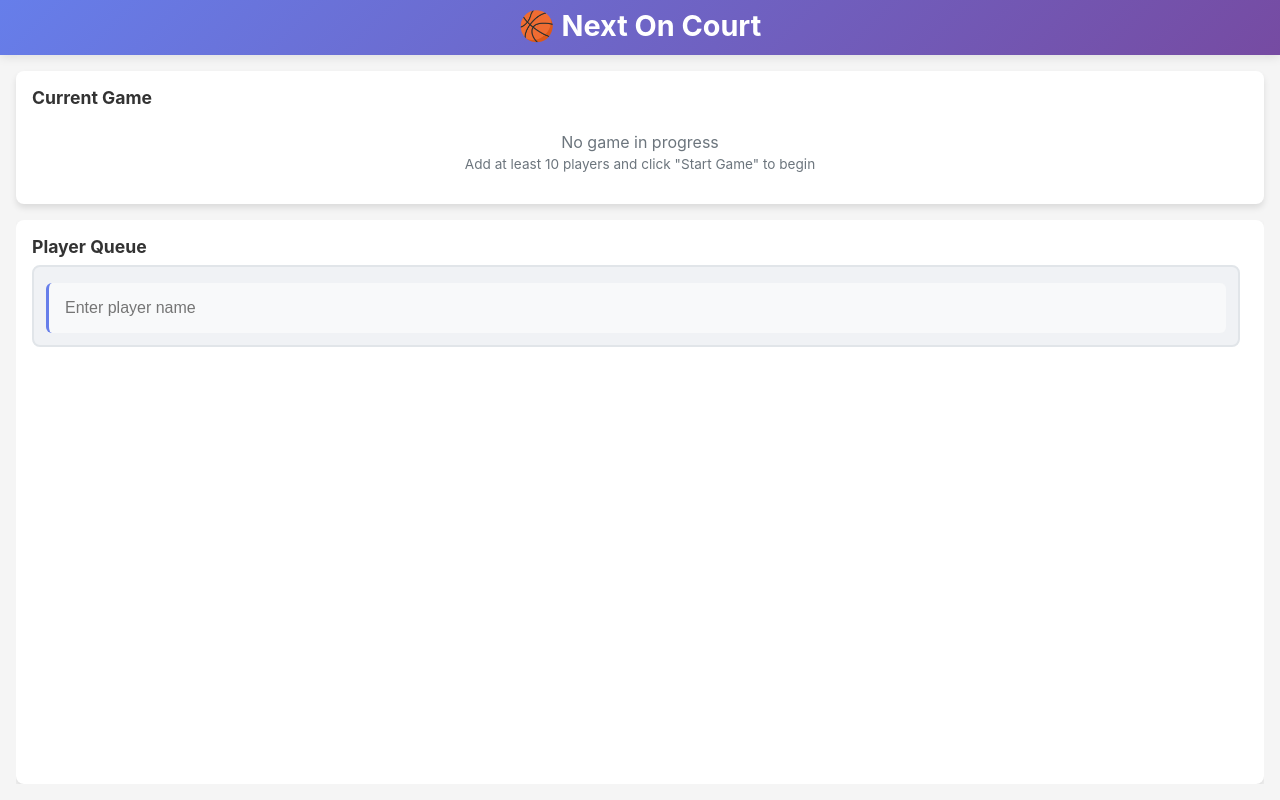
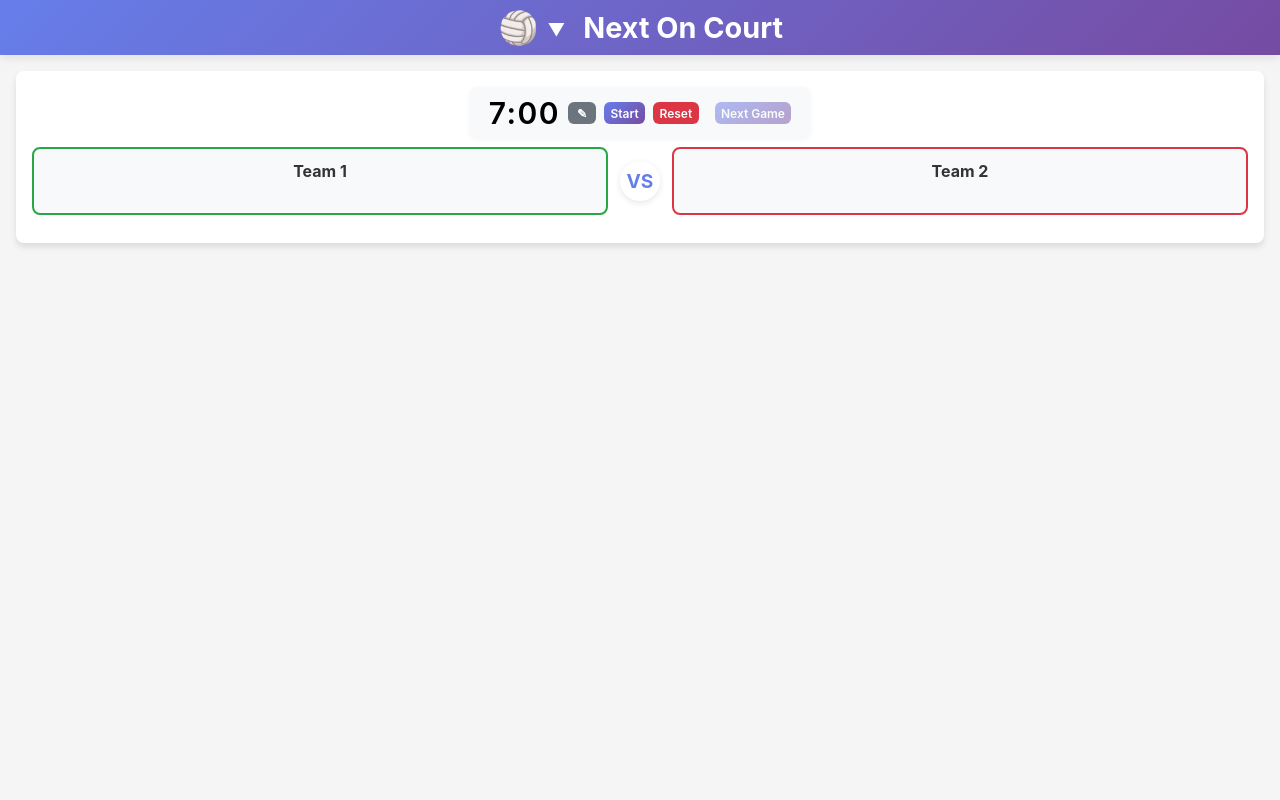
Before and after one commit to jkawakami/NextOnCourt, a React (Create React App) app: page /vball in a window 1280 px wide. Built offline with nearby package versions, Linux system fonts and the light colour scheme.

Commit message:
create a second page for volleyball, with initial code identical to the basketball page

```diff
--- a/package.json
+++ b/package.json
@@ -9,6 +9,7 @@
     "@testing-library/user-event": "^13.5.0",
     "react": "^19.1.0",
     "react-dom": "^19.1.0",
+    "react-router-dom": "^6.30.1",
     "react-scripts": "5.0.1",
     "web-vitals": "^2.1.4"
   },
--- a/src/App.css
+++ b/src/App.css
@@ -900,3 +900,56 @@ body {
 .player-item.alt-bg {
   background: #fefefe;
 }
+
+.sport-header-wrapper {
+  position: relative;
+  display: inline-block;
+}
+
+.sport-emoji-dropdown {
+  cursor: pointer;
+  font-size: 2rem;
+  margin-right: 10px;
+  user-select: none;
+  vertical-align: middle;
+  border-radius: 8px;
+  padding: 0.1rem 0.5rem 0.1rem 0.1rem;
+  transition: background 0.18s;
+}
+.sport-emoji-dropdown:focus, .sport-emoji-dropdown:hover {
+  background: #f0f2f5;
+  outline: none;
+}
+
+.sport-emoji-menu {
+  position: absolute;
+  left: 0;
+  top: 110%;
+  background: white;
+  border: 1px solid #e1e5e9;
+  border-radius: 8px;
+  box-shadow: 0 2px 16px rgba(0,0,0,0.18);
+  z-index: 9999;
+  min-width: 160px;
+  padding: 0.2rem 0;
+  display: flex;
+  flex-direction: column;
+}
+
+.sport-emoji-item {
+  font-size: 1.5rem;
+  padding: 0.5rem 1.2rem;
+  background: none;
+  border: none;
+  width: 100%;
+  text-align: left;
+  cursor: pointer;
+  color: #333;
+  border-radius: 0;
+  transition: background 0.18s, color 0.18s;
+}
+.sport-emoji-item:hover, .sport-emoji-item:focus {
+  background: #f0f2f5;
+  color: #222;
+  outline: none;
+}
--- a/src/App.js
+++ b/src/App.js
@@ -1,8 +1,55 @@
 import React, { useState, useEffect } from 'react';
+import { BrowserRouter as Router, Routes, Route, useNavigate, useLocation } from 'react-router-dom';
 import './App.css';
 import PlayerQueue from './components/PlayerQueue';
 import TeamDisplay from './components/TeamDisplay';
 import AddPlayerForm from './components/AddPlayerForm';
+import BasketballPage from './components/BasketballPage';
+import VolleyballPage from './components/VolleyballPage';
+
+function SportHeader() {
+  const navigate = useNavigate();
+  const location = useLocation();
+  const [open, setOpen] = React.useState(false);
+  const currentSport = location.pathname === '/vball' ? '🏐' : '🏀';
+
+  const handleSelect = (sport) => {
+    setOpen(false);
+    if (sport === '🏀') navigate('/');
+    else if (sport === '🏐') navigate('/vball');
+  };
+
+  React.useEffect(() => {
+    if (!open) return;
+    const handleClick = (e) => {
+      setOpen(false);
+    };
+    document.addEventListener('mousedown', handleClick);
+    return () => document.removeEventListener('mousedown', handleClick);
+  }, [open]);
+
+  return (
+    <header className="App-header">
+      <div className="sport-header-wrapper" style={{ position: 'relative', display: 'inline-block' }}>
+        <span
+          className="sport-emoji-dropdown"
+          style={{ cursor: 'pointer', fontSize: '2rem', marginRight: 10, userSelect: 'none', verticalAlign: 'middle' }}
+          onClick={e => { e.stopPropagation(); setOpen((o) => !o); }}
+          tabIndex={0}
+        >
+          {currentSport} <span style={{ fontSize: '1.1rem', verticalAlign: 'middle' }}>▼</span>
+        </span>
+        {open && (
+          <div className="sport-emoji-menu" style={{ position: 'absolute', left: 0, top: '110%', background: 'white', border: '1px solid #e1e5e9', borderRadius: 8, boxShadow: '0 2px 16px rgba(0,0,0,0.18)', zIndex: 9999, minWidth: 80 }}>
+            <button className="sport-emoji-item" style={{ fontSize: '1.5rem', padding: '0.5rem 1.2rem', background: 'none', border: 'none', width: '100%', textAlign: 'left', cursor: 'pointer' }} onClick={() => handleSelect('🏀')}>🏀 Basketball</button>
+            <button className="sport-emoji-item" style={{ fontSize: '1.5rem', padding: '0.5rem 1.2rem', background: 'none', border: 'none', width: '100%', textAlign: 'left', cursor: 'pointer' }} onClick={() => handleSelect('🏐')}>🏐 Volleyball</button>
+          </div>
+        )}
+      </div>
+      <span style={{ fontWeight: 700, fontSize: '1.8rem', verticalAlign: 'middle' }}>Next On Court</span>
+    </header>
+  );
+}
 
 function App() {
   const [players, setPlayers] = useState([]);
@@ -77,38 +124,17 @@ function App() {
   const firstGamePlayed = players.some(p => p.gamesPlayed > 0);
 
   return (
-    <div className="App">
-      <header className="App-header">
-        <h1>🏀 Next On Court</h1>
-      </header>
-
+    <Router>
+      <SportHeader />
       <main className="App-main">
         <div className="container">
-          <div className="top-section">
-            <TeamDisplay
-              teams={currentTeams}
-              gameInProgress={players.length >= 10}
-              onNextGame={endGame}
-              nextGameDisabled={players.length < 10}
-              players={players}
-            />
-          </div>
-
-          <div className="bottom-section">
-            <div className="left-panel">
-              <PlayerQueue
-                players={players}
-                onRemovePlayer={removePlayer}
-                onMoveUp={movePlayerUp}
-                onMoveDown={movePlayerDown}
-                onReorderPlayers={reorderPlayers}
-                firstGamePlayed={firstGamePlayed}
-              />
-            </div>
-          </div>
+          <Routes>
+            <Route path="/" element={<BasketballPage />} />
+            <Route path="/vball" element={<VolleyballPage />} />
+          </Routes>
         </div>
       </main>
-    </div>
+    </Router>
   );
 }
 
--- /dev/null
+++ b/src/components/BasketballPage.js
@@ -0,0 +1,106 @@
+import React, { useState, useEffect } from 'react';
+import TeamDisplay from './TeamDisplay';
+import PlayerQueue from './PlayerQueue';
+
+function BasketballPage() {
+  const [players, setPlayers] = useState([]);
+
+  // Load players from localStorage on component mount
+  useEffect(() => {
+    const savedPlayers = localStorage.getItem('basketballPlayers');
+    if (savedPlayers) {
+      setPlayers(JSON.parse(savedPlayers));
+    }
+  }, []);
+
+  // Save players to localStorage whenever players state changes
+  useEffect(() => {
+    localStorage.setItem('basketballPlayers', JSON.stringify(players));
+  }, [players]);
+
+  const addPlayer = (playerName) => {
+    if (playerName.trim() && !players.find(p => p.name.toLowerCase() === playerName.toLowerCase())) {
+      const newPlayer = {
+        id: Date.now(),
+        name: playerName.trim(),
+        gamesPlayed: 0
+      };
+      setPlayers([...players, newPlayer]);
+    }
+  };
+
+  const removePlayer = (playerId) => {
+    setPlayers(players.filter(p => p.id !== playerId));
+  };
+
+  const movePlayerUp = (playerId) => {
+    const playerIndex = players.findIndex(p => p.id === playerId);
+    if (playerIndex > 0) {
+      const newPlayers = [...players];
+      [newPlayers[playerIndex], newPlayers[playerIndex - 1]] = [newPlayers[playerIndex - 1], newPlayers[playerIndex]];
+      setPlayers(newPlayers);
+    }
+  };
+
+  const movePlayerDown = (playerId) => {
+    const playerIndex = players.findIndex(p => p.id === playerId);
+    if (playerIndex < players.length - 1) {
+      const newPlayers = [...players];
+      [newPlayers[playerIndex], newPlayers[playerIndex + 1]] = [newPlayers[playerIndex + 1], newPlayers[playerIndex]];
+      setPlayers(newPlayers);
+    }
+  };
+
+  const endGame = () => {
+    if (players.length >= 10) {
+      const team1Players = players.slice(0, 5);
+      const team2Players = players.slice(5, 10);
+      const rest = players.slice(10);
+      // Update games played for both teams
+      const updatedTeam1Players = team1Players.map(p => ({ ...p, gamesPlayed: p.gamesPlayed + 1 }));
+      const updatedTeam2Players = team2Players.map(p => ({ ...p, gamesPlayed: p.gamesPlayed + 1 }));
+      setPlayers([...updatedTeam2Players, ...rest, ...updatedTeam1Players]);
+    }
+  };
+
+  const reorderPlayers = (newPlayers) => {
+    setPlayers(newPlayers);
+  };
+
+  // Always compute current teams from the first 10 players, even if fewer than 10
+  const currentTeams = {
+    team1: players.slice(0, 5),
+    team2: players.slice(5, 10)
+  };
+
+  // Determine if the first game has been played
+  const firstGamePlayed = players.some(p => p.gamesPlayed > 0);
+
+  return (
+    <>
+      <div className="top-section">
+        <TeamDisplay
+          teams={currentTeams}
+          gameInProgress={true}
+          onNextGame={endGame}
+          nextGameDisabled={players.length < 10}
+          players={players}
+        />
+      </div>
+      <div className="bottom-section">
+        <div className="left-panel">
+          <PlayerQueue
+            players={players}
+            onRemovePlayer={removePlayer}
+            onMoveUp={movePlayerUp}
+            onMoveDown={movePlayerDown}
+            onReorderPlayers={reorderPlayers}
+            firstGamePlayed={firstGamePlayed}
+          />
+        </div>
+      </div>
+    </>
+  );
+}
+
+export default BasketballPage;
--- a/src/components/PlayerQueue.js
+++ b/src/components/PlayerQueue.js
@@ -1,7 +1,7 @@
 import React, { useState, useEffect, useRef } from 'react';
 import AddPlayerForm from './AddPlayerForm';
 
-const PlayerQueue = ({ players, onRemovePlayer, onMoveUp, onMoveDown, onReorderPlayers }) => {
+const PlayerQueue = ({ players, onRemovePlayer, onMoveUp, onMoveDown, onReorderPlayers, firstGamePlayed }) => {
   const [draggedPlayer, setDraggedPlayer] = useState(null);
   const [dragOverPlayer, setDragOverPlayer] = useState(null);
   const [playerToRemove, setPlayerToRemove] = useState(null);
@@ -185,7 +185,7 @@ const PlayerQueue = ({ players, onRemovePlayer, onMoveUp, onMoveDown, onReorderP
                         <span className={`player-number ${compactMode !== 'normal' ? compactMode : ''}`}>{globalIndex + 1}</span>
                         <span className={`player-name ${compactMode !== 'normal' ? compactMode : ''}`}>
                           {player.name}
-                          {player.gamesPlayed === 0 && (
+                          {firstGamePlayed && player.gamesPlayed === 0 && (
                             <span title="Hasn't played yet" style={{marginLeft: 4}}>✨</span>
                           )}
                         </span>
--- a/src/components/TeamDisplay.js
+++ b/src/components/TeamDisplay.js
@@ -78,18 +78,6 @@ const TeamDisplay = ({ teams, gameInProgress, onNextGame, nextGameDisabled, play
     setTimeLeft(duration);
     setIsRunning(false);
   };
-
-  if (!gameInProgress) {
-    return (
-      <div className="team-display">
-        <h3>Current Game</h3>
-        <div className="no-game">
-          <p>No game in progress</p>
-          <p>Add at least 10 players and click "Start Game" to begin</p>
-        </div>
-      </div>
-    );
-  }
 
   return (
     <div className="team-display">
--- /dev/null
+++ b/src/components/VolleyballPage.js
@@ -0,0 +1,106 @@
+import React, { useState, useEffect } from 'react';
+import TeamDisplay from './TeamDisplay';
+import PlayerQueue from './PlayerQueue';
+
+function VolleyballPage() {
+  const [players, setPlayers] = useState([]);
+
+  // Load players from localStorage on component mount
+  useEffect(() => {
+    const savedPlayers = localStorage.getItem('volleyballPlayers');
+    if (savedPlayers) {
+      setPlayers(JSON.parse(savedPlayers));
+    }
+  }, []);
+
+  // Save players to localStorage whenever players state changes
+  useEffect(() => {
+    localStorage.setItem('volleyballPlayers', JSON.stringify(players));
+  }, [players]);
+
+  const addPlayer = (playerName) => {
+    if (playerName.trim() && !players.find(p => p.name.toLowerCase() === playerName.toLowerCase())) {
+      const newPlayer = {
+        id: Date.now(),
+        name: playerName.trim(),
+        gamesPlayed: 0
+      };
+      setPlayers([...players, newPlayer]);
+    }
+  };
+
+  const removePlayer = (playerId) => {
+    setPlayers(players.filter(p => p.id !== playerId));
+  };
+
+  const movePlayerUp = (playerId) => {
+    const playerIndex = players.findIndex(p => p.id === playerId);
+    if (playerIndex > 0) {
+      const newPlayers = [...players];
+      [newPlayers[playerIndex], newPlayers[playerIndex - 1]] = [newPlayers[playerIndex - 1], newPlayers[playerIndex]];
+      setPlayers(newPlayers);
+    }
+  };
+
+  const movePlayerDown = (playerId) => {
+    const playerIndex = players.findIndex(p => p.id === playerId);
+    if (playerIndex < players.length - 1) {
+      const newPlayers = [...players];
+      [newPlayers[playerIndex], newPlayers[playerIndex + 1]] = [newPlayers[playerIndex + 1], newPlayers[playerIndex]];
+      setPlayers(newPlayers);
+    }
+  };
+
+  const endGame = () => {
+    if (players.length >= 10) {
+      const team1Players = players.slice(0, 5);
+      const team2Players = players.slice(5, 10);
+      const rest = players.slice(10);
+      // Update games played for both teams
+      const updatedTeam1Players = team1Players.map(p => ({ ...p, gamesPlayed: p.gamesPlayed + 1 }));
+      const updatedTeam2Players = team2Players.map(p => ({ ...p, gamesPlayed: p.gamesPlayed + 1 }));
+      setPlayers([...updatedTeam2Players, ...rest, ...updatedTeam1Players]);
+    }
+  };
+
+  const reorderPlayers = (newPlayers) => {
+    setPlayers(newPlayers);
+  };
+
+  // Always compute current teams from the first 10 players, even if fewer than 10
+  const currentTeams = {
+    team1: players.slice(0, 5),
+    team2: players.slice(5, 10)
+  };
+
+  // Determine if the first game has been played
+  const firstGamePlayed = players.some(p => p.gamesPlayed > 0);
+
+  return (
+    <>
+      <div className="top-section">
+        <TeamDisplay
+          teams={currentTeams}
+          gameInProgress={true}
+          onNextGame={endGame}
+          nextGameDisabled={players.length < 10}
+          players={players}
+        />
+      </div>
+      <div className="bottom-section">
+        <div className="left-panel">
+          <PlayerQueue
+            players={players}
+            onRemovePlayer={removePlayer}
+            onMoveUp={movePlayerUp}
+            onMoveDown={movePlayerDown}
+            onReorderPlayers={reorderPlayers}
+            firstGamePlayed={firstGamePlayed}
+          />
+        </div>
+      </div>
+    </>
+  );
+}
+
+export default VolleyballPage;
```
Also changed, not shown: 1 other file (tests, documents, lock files or other folders).
